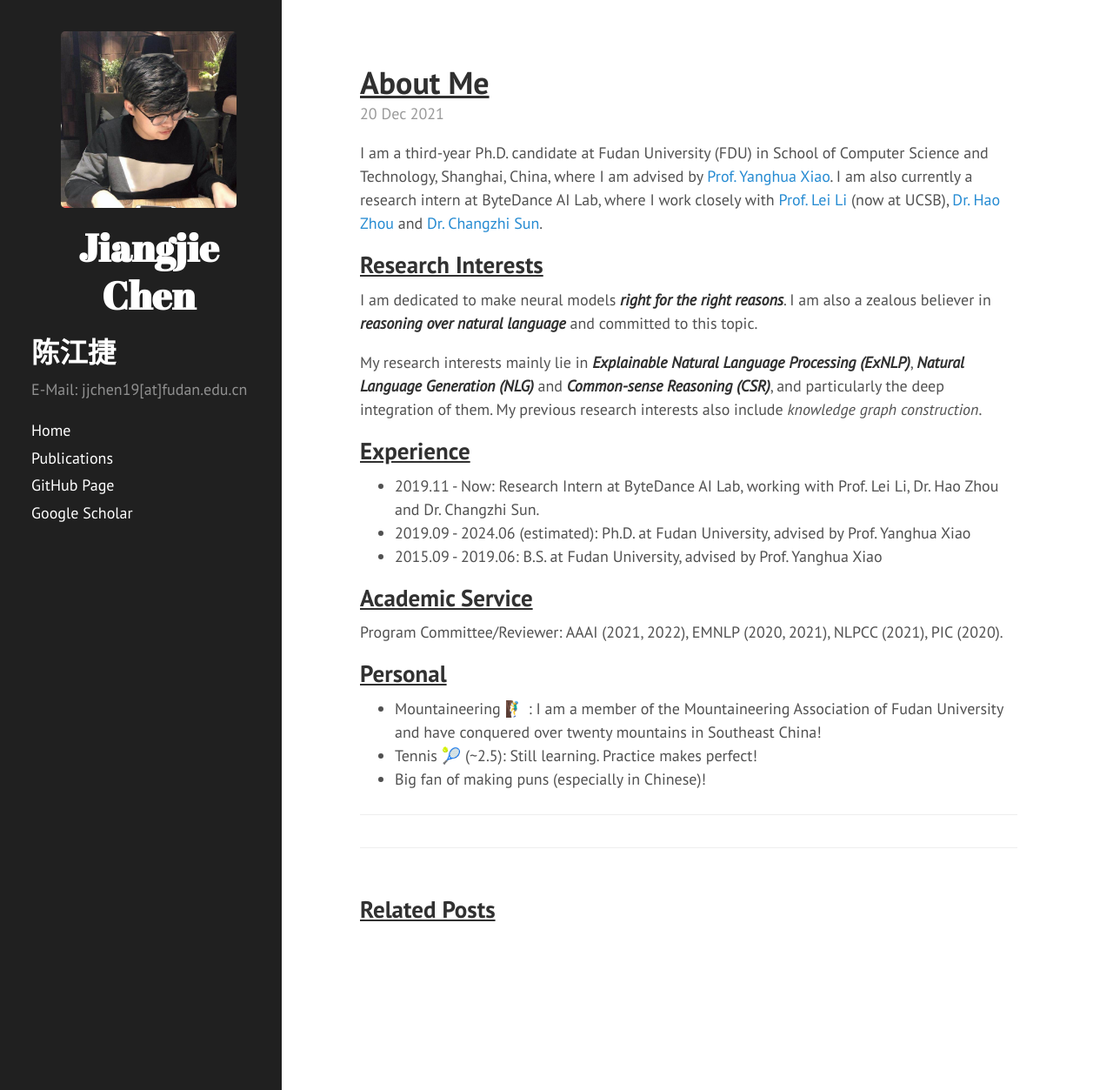
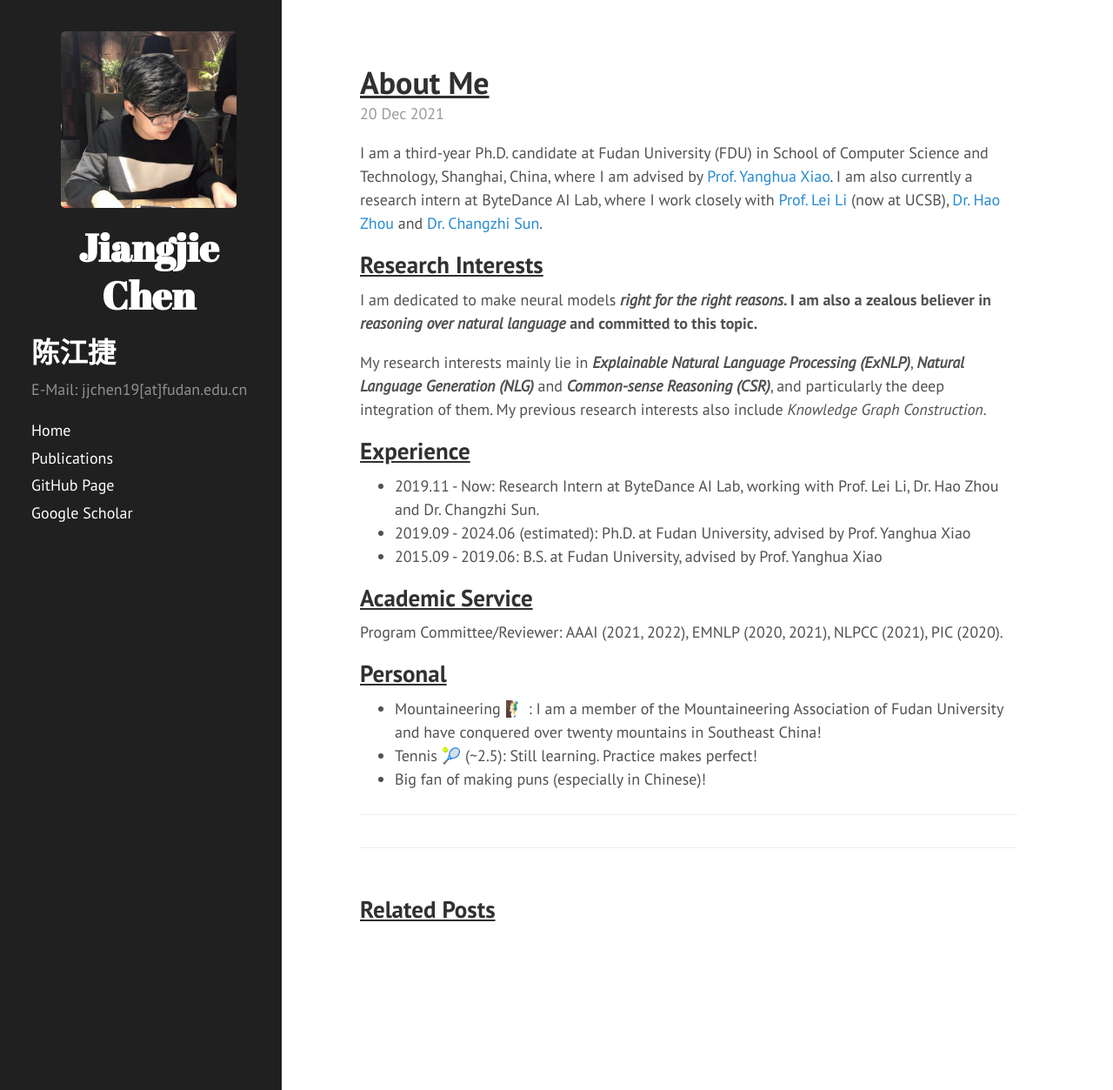
Before and after one commit to jiangjiechen/jiangjiechen.github.io, a Jekyll site: the page built from _posts/2021-12-20-About Me.md, in a window 1280 px wide and 1253 px high. Shown: the whole window at 87% size. Built offline with Jekyll 4.4.1, drawn with Linux system fonts in a browser that asks for light colours.

Commit message:
fix typo

```diff
--- a/_posts/2021-12-20-About Me.md
+++ b/_posts/2021-12-20-About Me.md
@@ -7,9 +7,9 @@
 
 ## Research Interests
 
-I am dedicated to make neural models ***right for the right reasons***. I am also a zealous believer in ***reasoning over natural language*** and committed to this topic.
+I am dedicated to make neural models <b><i>right for the right reasons</i><b>. I am also a zealous believer in <b><i>reasoning over natural language</i></b> and committed to this topic.
 
-My research interests mainly lie in ***Explainable Natural Language Processing (ExNLP)***, ***Natural Language Generation (NLG)*** and ***Common-sense Reasoning (CSR)***, and particularly the deep integration of them. My previous research interests also include *knowledge graph construction*.
+My research interests mainly lie in <b><i>Explainable Natural Language Processing (ExNLP)</i></b>, <b><i>Natural Language Generation (NLG)</i></b> and <b><i>Common-sense Reasoning (CSR)</i></b>, and particularly the deep integration of them. My previous research interests also include <i>Knowledge Graph Construction</i>.
 
 
 ## Experience
```
Also changed, not shown: publications.md (+1 -0 lines).
